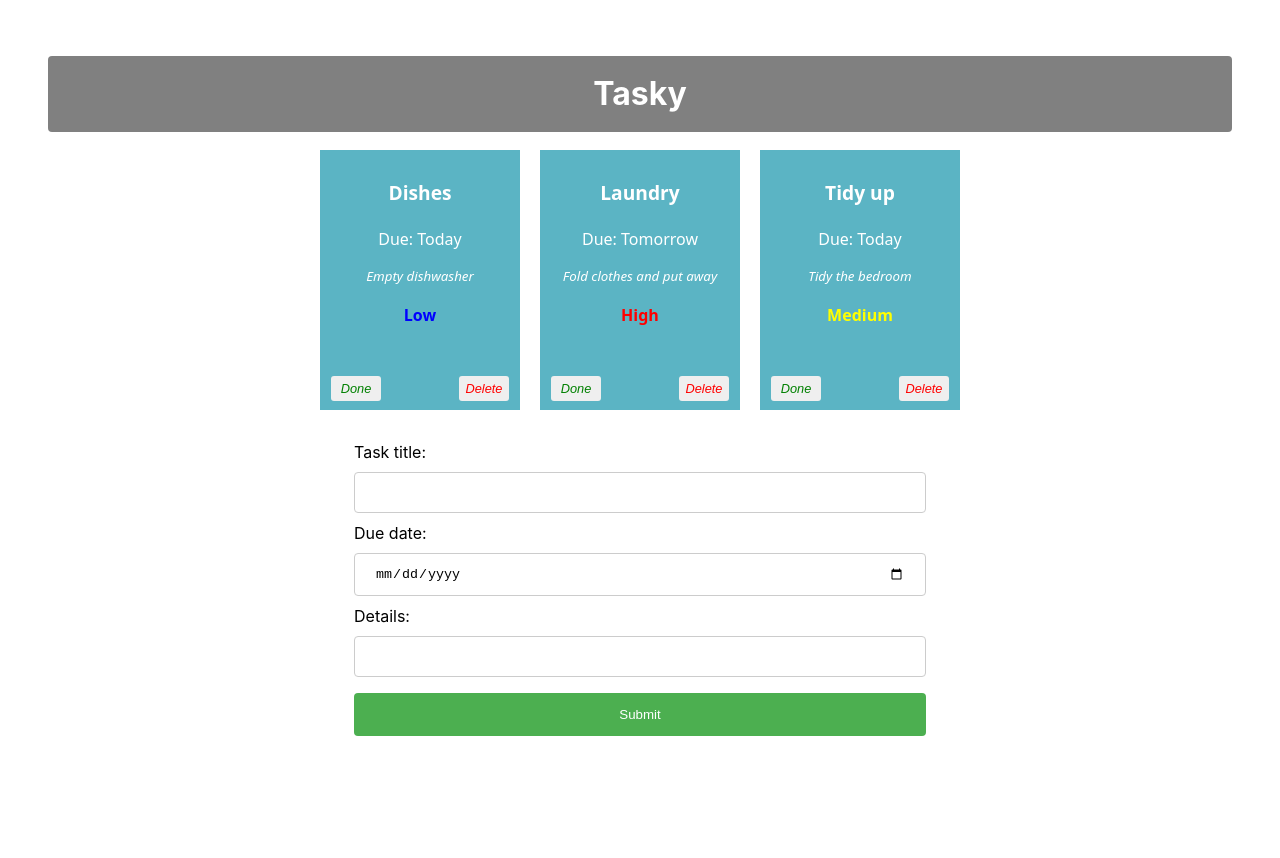
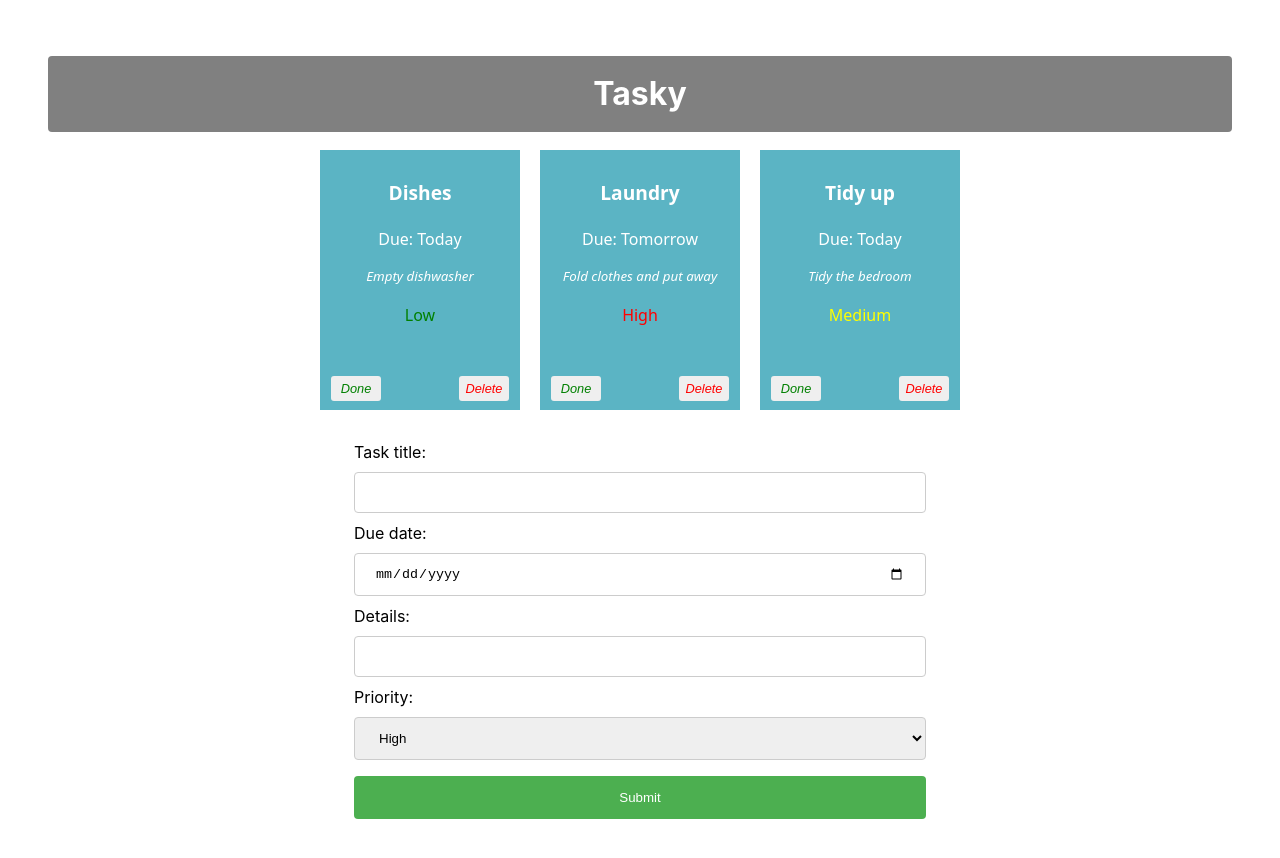
Before and after one commit to JakeDsetu/react-basics-labs, a React (Vite) app in the folder tasky/: page / in a window 1280 px wide. Shown: the top 858 px of the page. Before the commit the page ends 812 px from the top, so only its background shows below. Built offline with nearby package versions, Linux system fonts and the light colour scheme.

Commit message:
Tasky Lab 2b - Exercises done

```diff
--- a/tasky/src/App.css
+++ b/tasky/src/App.css
@@ -115,3 +115,13 @@
   width: 50%;
   margin: auto;
 }
+
+select {
+  width: 100%;
+  padding: 12px 20px;
+  margin: 8px 0;
+  display: inline-block;
+  border: 1px solid #ccc;
+  border-radius: 4px;
+  box-sizing: border-box;
+}
--- a/tasky/src/App.jsx
+++ b/tasky/src/App.jsx
@@ -9,16 +9,17 @@
 function App() {
   const [ taskState, setTaskState ] = useState({
     tasks: [
-      { id: 1, title:"Dishes", description: "Empty dishwasher", deadline: "Today", prioritylow: "Low", done: false},
-      { id: 2, title: "Laundry", description: "Fold clothes and put away", deadline: "Tomorrow", priorityhigh: "High", done: false},
-      { id: 3, title: "Tidy up", description: "Tidy the bedroom", deadline: "Today", prioritymedium: "Medium", done: false}
+      { id: 1, title:"Dishes", description: "Empty dishwasher", deadline: "Today", priority: "Low", done: false},
+      { id: 2, title: "Laundry", description: "Fold clothes and put away", deadline: "Tomorrow", priority: "High", done: false},
+      { id: 3, title: "Tidy up", description: "Tidy the bedroom", deadline: "Today", priority: "Medium", done: false}
     ]
   });
 
   const [ formState, setFormState ] = useState({
     title: "",
     description: "",
-    deadline: ""
+    deadline: "",
+    priority: "High"
   });
 
 
@@ -46,6 +47,9 @@
           break;
       case "deadline":
           form.deadline = event.target.value;
+          break;
+      case "priority":
+          form.priority = event.target.value;
           break;
       default:
           form = formState;
@@ -75,9 +79,7 @@
       title={task.title}
       description={task.description}
       deadline={task.deadline}
-      priorityhigh={task.priorityhigh}
-      prioritymedium={task.prioritymedium}
-      prioritylow={task.prioritylow}
+      priority={task.priority}
       key={task.id}
       done={task.done}
       markDone={() => doneHandler(index)}
@@ -85,7 +87,6 @@
     />
   ))}
          <AddTaskForm submit={formSubmitHandler} change={formChangeHandler} />
-
     </div>
   );
 
--- a/tasky/src/components/Form.jsx
+++ b/tasky/src/components/Form.jsx
@@ -19,6 +19,14 @@
         Details:
         <input type="text" name="description" onChange={(event) => props.change(event)} />
     </label>
+    <label>
+        Priority:
+        <select name="priority" id="priority" onChange={(event) => props.change(event)} >
+          <option value="High">High</option>
+          <option value="Medium">Medium</option>
+          <option value="Low">Low</option>
+        </select>
+    </label>
         <input type="submit" value="Submit" />
         </form>
     </div>
--- a/tasky/src/components/task.jsx
+++ b/tasky/src/components/task.jsx
@@ -7,9 +7,7 @@
             <p className="title">{props.title}</p>
             <p>Due: {props.deadline}</p>
             <p className="description"> {props.description}</p>
-            <p className="priorityhigh"> {props.priorityhigh}</p>
-            <p className="prioritymedium"> {props.prioritymedium}</p>
-            <p className="prioritylow"> {props.prioritylow}</p>
+            <p className="priority" style={{color: props.priority === "High" ? 'red' : props.priority === "Medium" ? 'yellow' : 'green'}}> {props.priority}</p>
             <button onClick={props.markDone} className='doneButton'>Done</button>
             <button className='deleteButton' onClick={props.deleteTask}>Delete</button>
         </div>
```
Also changed, not shown: 1 other file (tests, documents, lock files or other folders).
